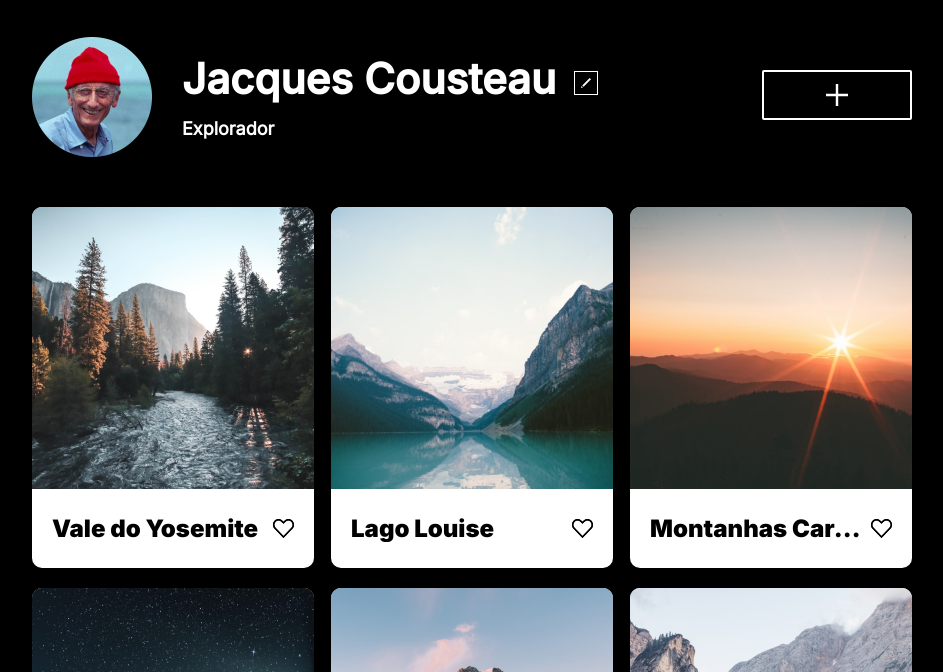
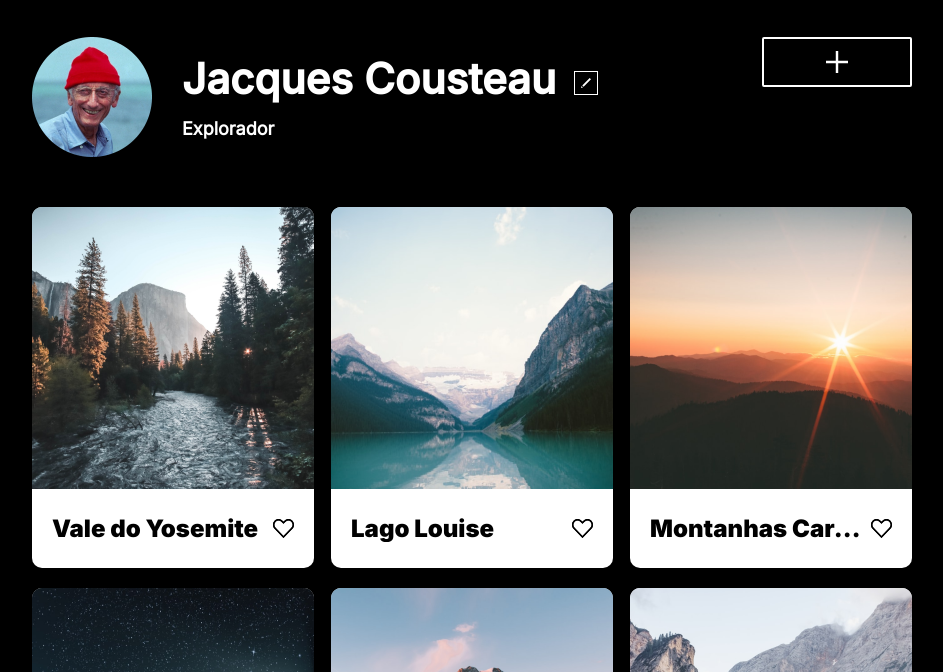
Before and after one commit to roastoffel/web_project_around, a plain HTML site: page index.html in a window 1280 px wide. Shown: the part 128-800 px from the top of the page, without its empty margins (168-1111 px from the left). Drawn offline with Linux system fonts and the light colour scheme; files whose address does not match are found by name.

Commit message:
Ajustou o tamanho do botão add

```diff
--- a/blocks/profile.css
+++ b/blocks/profile.css
@@ -54,6 +54,7 @@
 
 .profile__add-btn_peq {
   max-width: 150px;
+  max-height: 50px;
   background: none;
   border: none;
   cursor: pointer;
```
